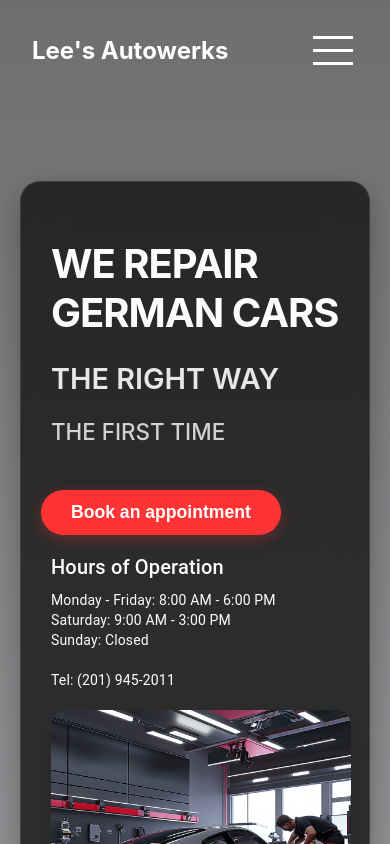
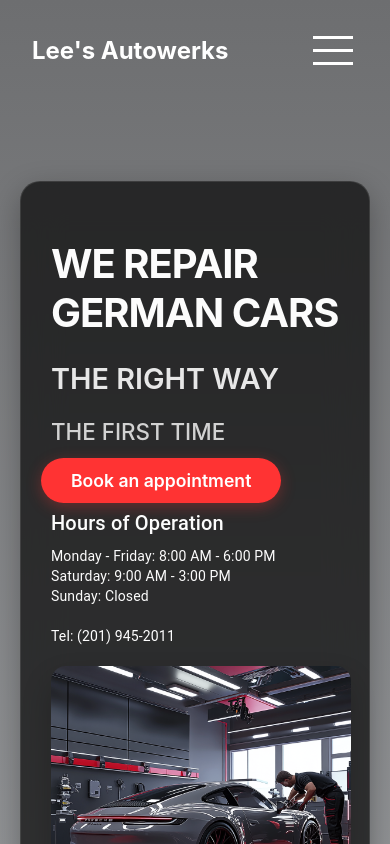
Before and after one commit to oleg07010/lee-autowerks, a React (Create React App) app: page / in a window 390 px wide. Shown: the top 844 px of the page. Built offline with nearby package versions, Linux system fonts and the light colour scheme.

Commit message:
retrying adding phone number action to book appointment button

```diff
--- a/src/components/Hero/Hero.css
+++ b/src/components/Hero/Hero.css
@@ -83,6 +83,7 @@
 
 /* Button style */
 .hero-button {
+    text-decoration: none;
     margin-left: -10px; /* Move the button 10px to the left */
     padding: 12px 30px;
     font-size: 1.1rem;
--- a/src/components/Hero/Hero.js
+++ b/src/components/Hero/Hero.js
@@ -15,7 +15,7 @@ const Hero = () => {
                         <h1 className="text-h1">WE REPAIR GERMAN CARS</h1>
                         <h2 className="text-h2">THE RIGHT WAY</h2>
                         <h3 className="text-h3">THE FIRST TIME</h3>
-                        <button href="tel:201-945-2011" className="hero-button">Book an appointment</button>
+                        <a href="tel:201-945-2011" className="hero-button">Book an appointment</a>
                         <HoursOfOperation />
                     </div>
                 </Grid>
```
